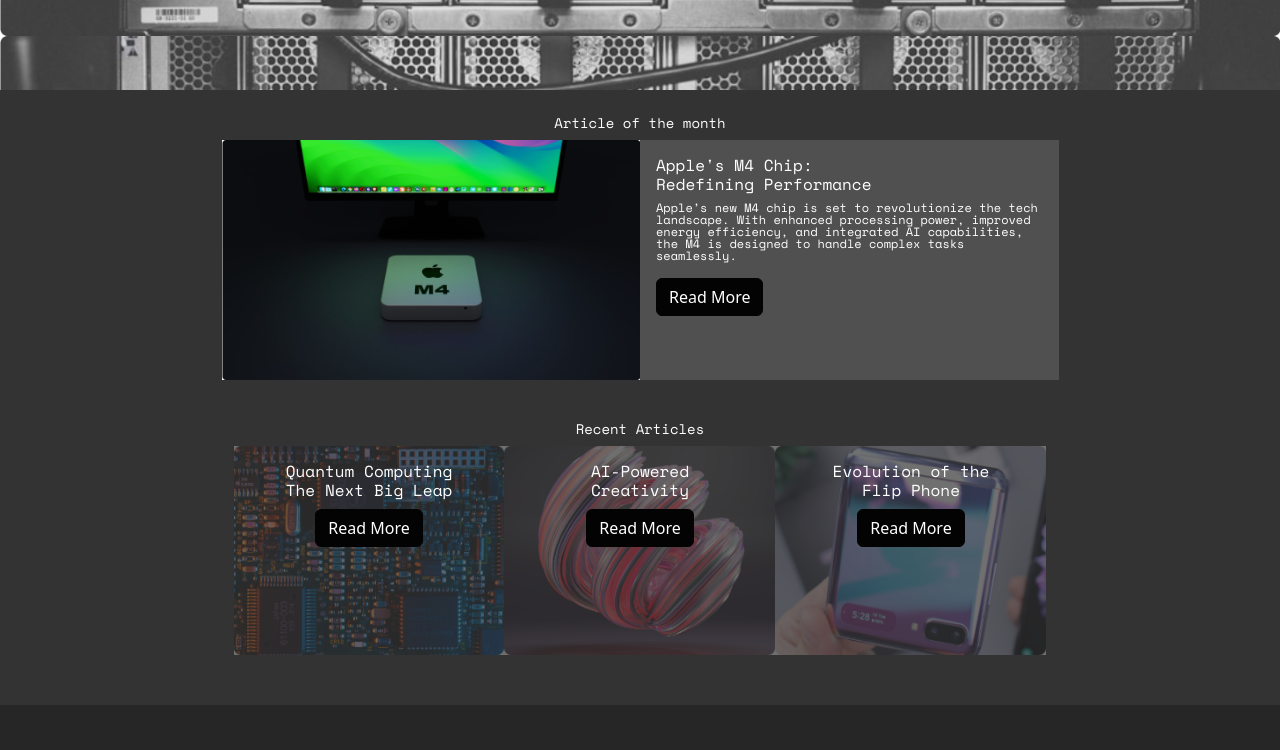
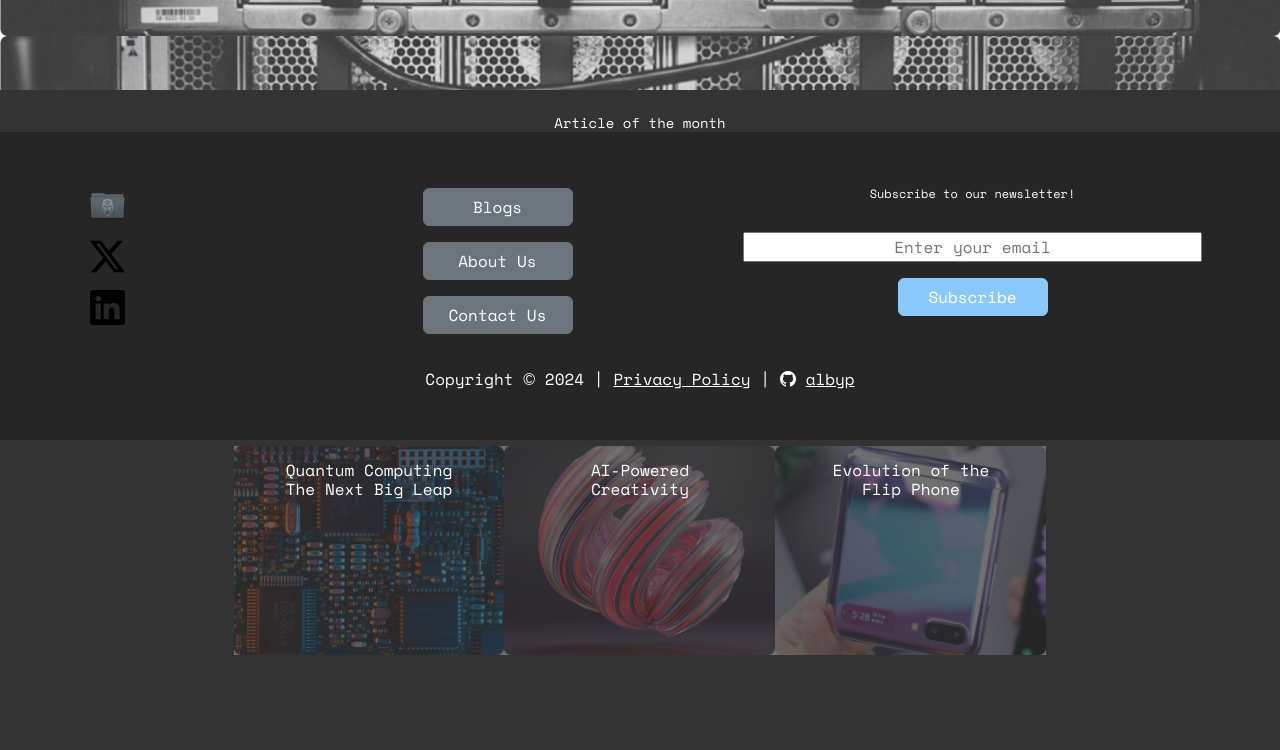
Before and after one commit to albyp/dip_it, a plain HTML site: page front_end_project/index.html in a window 1280 px wide. Shown: the part 360-1110 px from the top of the page. After the commit the page ends 1015 px from the top, so only its background shows below. Drawn offline with nearby package versions, Linux system fonts and the light colour scheme.

Commit message:
Update text styles and footer

```diff
--- a/front_end_project/style.css
+++ b/front_end_project/style.css
@@ -27,9 +27,13 @@
   background-color: var(--coreGrey);
 }
 
-h1, h2, h3, h4, h5, span, p {
+h1, h2, h3, h4, h5, span, p, a {
   color: var(--coreWhite) !important;
   font-family: "Space Mono";
+}
+
+.norm {
+  font-family: Arial, Helvetica, sans-serif;
 }
 
 input, button.footer-button, button {
@@ -43,6 +47,10 @@
 h2 {
   font-size: 14px;
   font-weight: 100;
+}
+
+h2.h2-large {
+  font-size: 20px;
 }
 
 h3 {
@@ -85,7 +93,8 @@
 #footer {
   margin-top: 50px;
   background-color: var(--coreDarkGrey);
-  margin-bottom: 0;
+  position: fixed;
+  bottom: 0;
 }
 
 .footer-icon {
@@ -95,6 +104,12 @@
 
 .footer-button {
   width: 150px;
+}
+
+#footer-copyright {
+  display: block;
+  text-align: center;
+  padding-top: 25px;
 }
 
 
@@ -134,15 +149,30 @@
   transition:(bottom 0.5s);
 } */
 
+.card-img-overlay {
+  display: flex;
+  flex-direction: column;
+  justify-content: center;
+  align-items: center;
+  text-align: center;
+  padding: 15px;
+}
+
 .card-img-overlay .read-hover {
-  position: relative;
-  bottom: 0;
-  opacity: 1;
+  margin-top:auto;
+  opacity: 0;
   transition: opacity 0.5s ease;
 }
 
 .card-img-overlay:hover .read-hover {
   opacity: 1;
+}
+
+
+/* about page styles */
+#about-container {
+  margin-top: 100px;
+  text-align: center;
 }
 
 
```
